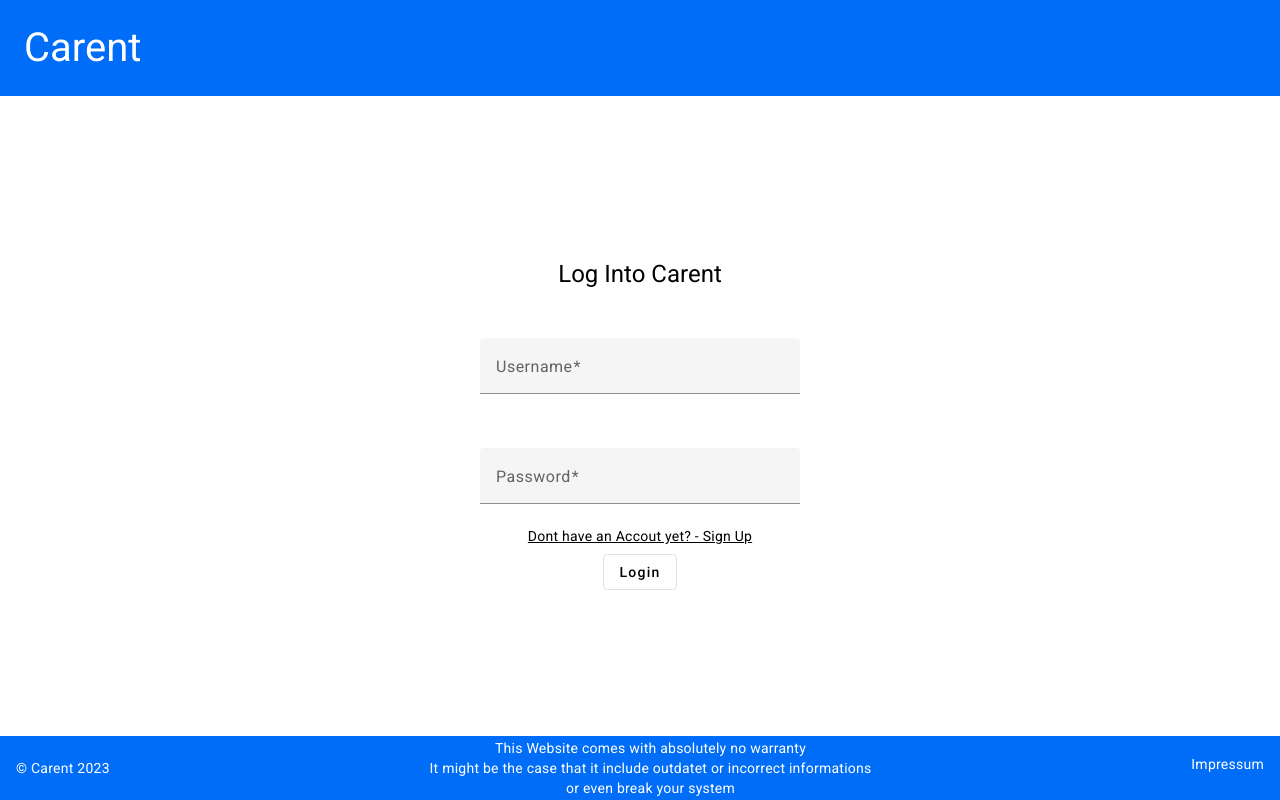
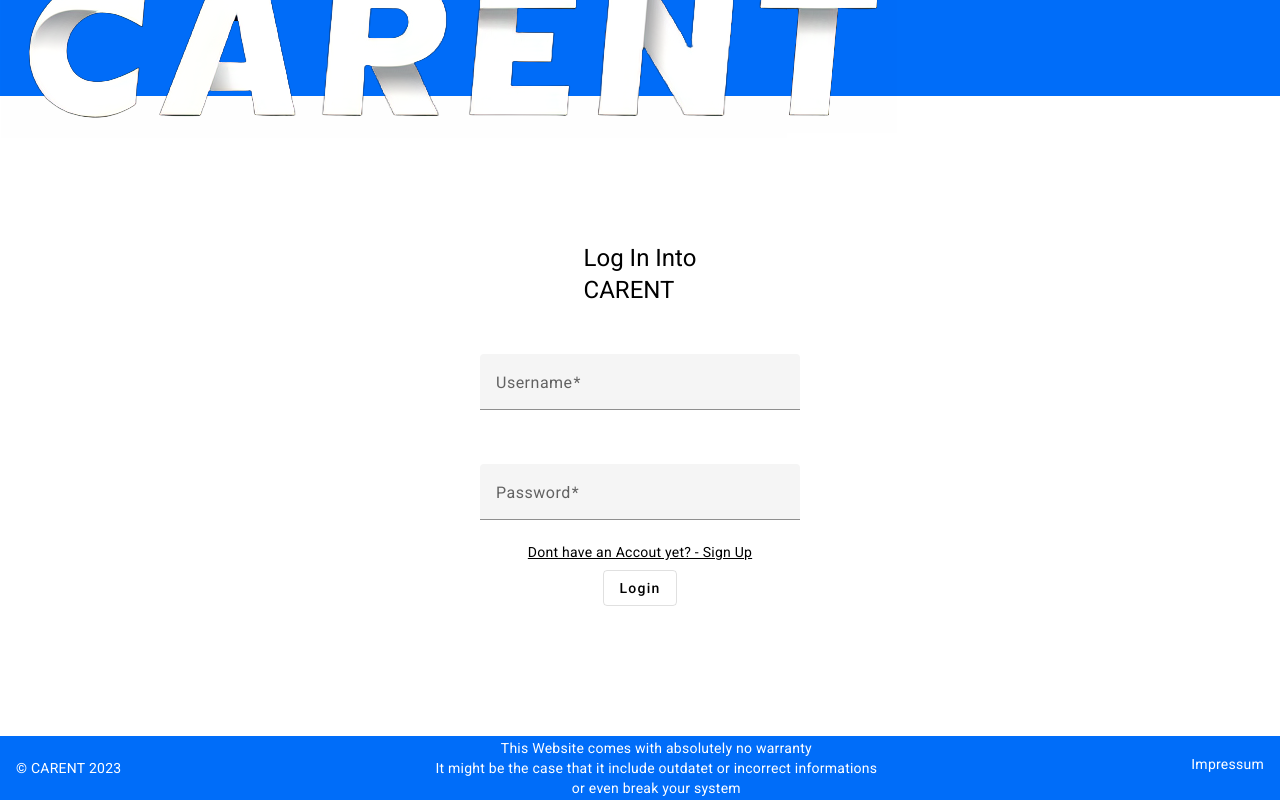
Before and after one commit to bbzblit/m426-ui, an Angular app: page /login in a window 1280 px wide. Built offline with nearby package versions, Linux system fonts and the light colour scheme; no server answers.

Commit message:
added logo

```diff
--- a/src/app/app.component.html
+++ b/src/app/app.component.html
@@ -1,5 +1,5 @@
 <header id="root-header">
-  <h1 id="title">Carent</h1>
+  <img src="/assets/logo.png" alt="">
   <div id="root-button-wrapper">
     <app-menu></app-menu>
     <app-logout></app-logout>
@@ -10,7 +10,7 @@
 </main>
 <footer>
   <div id="copyright">
-    <p>&copy; Carent 2023 </p>
+    <p style="text-transform: uppercase;" >&copy; Carent 2023 </p>
   </div>
   <div id="warranty-message">
     <span>This Website comes with <span class="important-text">absolutely no warranty</span> <br /> It might be the case
--- a/src/app/pages/login/login.component.html
+++ b/src/app/pages/login/login.component.html
@@ -1,6 +1,6 @@
 <div id="login-form-wrapper">
     <form  id="login-form">
-        <h1>Log Into Carent</h1>
+        <h1>Log In Into <div style="text-transform: uppercase">Carent</div></h1>
         <mat-form-field class="login-form-field">
             <mat-label>Username</mat-label>
             <input [formControl]="username" matInput required>
```
Also changed, not shown: src/assets/logo.png, src/assets/logo_filled.png.
